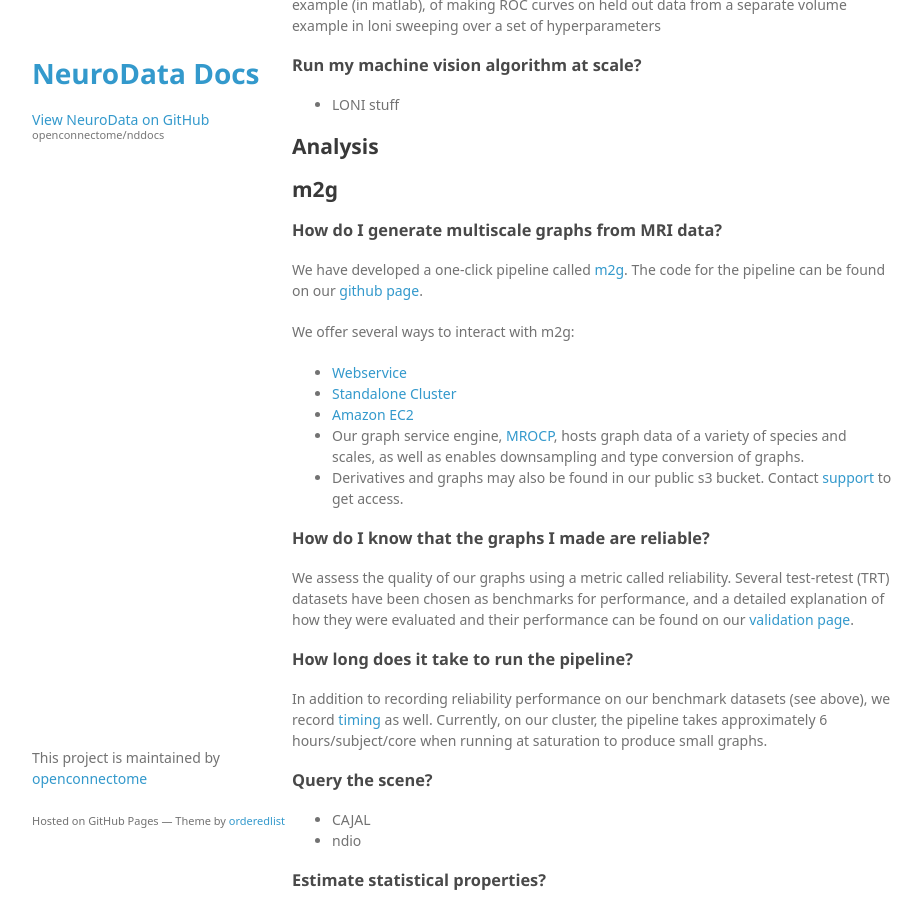
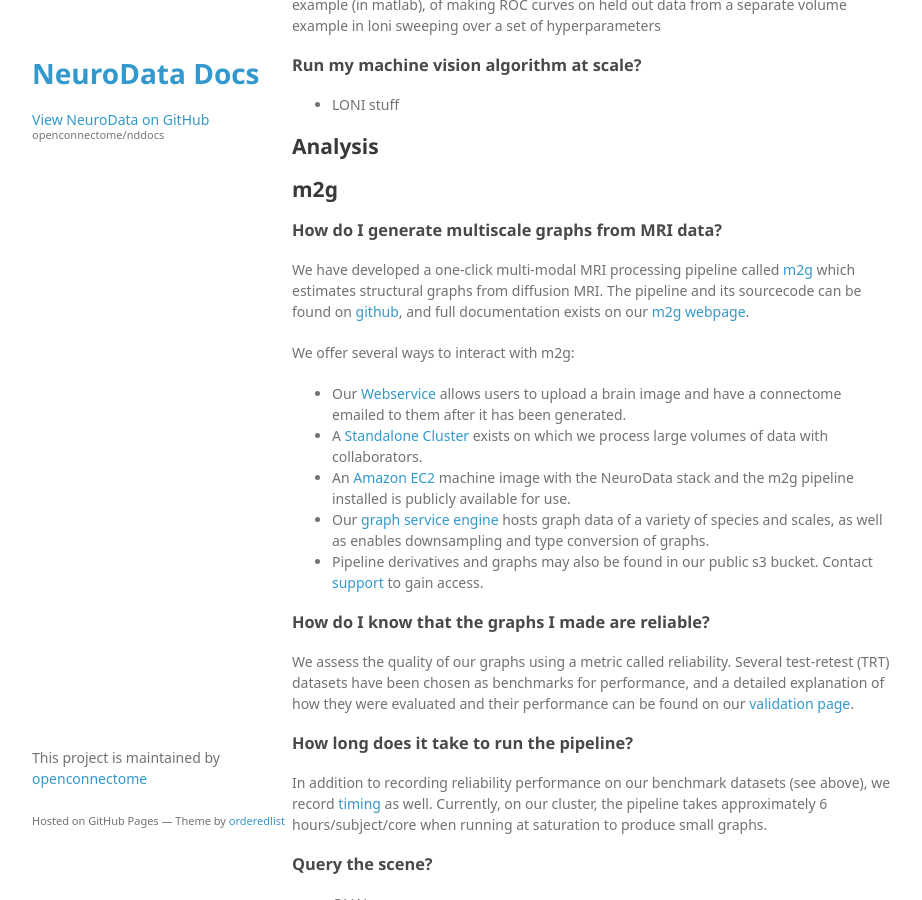
Before and after one commit to neurodata/nddocs-archive, a Jekyll site: the page built from tutorials.md, in a window 1280 px wide and 900 px high, scrolled down 2318 px. Shown: the whole window, without its empty margins (178-1100 px from the left). Built offline with Jekyll 4.4.1, drawn with Linux system fonts in a browser that asks for light colours; some web fonts are replaced.

Commit message:
updated description of m2g

```diff
--- a/tutorials.md
+++ b/tutorials.md
@@ -111,15 +111,15 @@
 
 ### How do I generate multiscale graphs from MRI data?
 
-We have developed a one-click pipeline called [m2g](http://m2g.io).  The code for the pipeline can be found on our [github page](https://github.com/openconnectome/m2g).
+We have developed a one-click multi-modal MRI processing pipeline called [m2g](http://m2g.io) which estimates structural graphs from diffusion MRI. The pipeline and its sourcecode can be found on [github](https://github.com/openconnectome/m2g), and full documentation exists on our [m2g webpage](http://m2g.io).
 
 We offer several ways to interact with m2g:
 
-- [Webservice](http://openconnecto.me/graph-services/c4/)
-- [Standalone Cluster](http://m2g.io/sphinx/cloud_computing.html#using-m2g-on-captive-cluster)
-- [Amazon EC2](http://m2g.io/sphinx/cloud_computing.html#using-m2g-in-an-ami)
-- Our graph service engine, [MROCP](http://mrbrain.cs.jhu.edu/graph-services/welcome/), hosts graph data of a variety of species and scales, as well as enables downsampling and type conversion of graphs.
-- Derivatives and graphs may also be found in our public s3 bucket. Contact [support](mailto:support@neurodata.io) to get access.
+- Our [Webservice](http://openconnecto.me/graph-services/c4/) allows users to upload a brain image and have a connectome emailed to them after it has been generated.
+- A [Standalone Cluster](http://m2g.io/sphinx/cloud_computing.html#using-m2g-on-captive-cluster) exists on which we process large volumes of data with collaborators.
+- An [Amazon EC2](http://m2g.io/sphinx/cloud_computing.html#using-m2g-in-an-ami) machine image with the NeuroData stack and the m2g pipeline installed is publicly available for use.
+- Our [graph service engine](http://mrbrain.cs.jhu.edu/graph-services/welcome/) hosts graph data of a variety of species and scales, as well as enables downsampling and type conversion of graphs.
+- Pipeline derivatives and graphs may also be found in our public s3 bucket. Contact [support](mailto:support@neurodata.io) to gain access.
 
 ### How do I know that the graphs I made are reliable?
 
```
